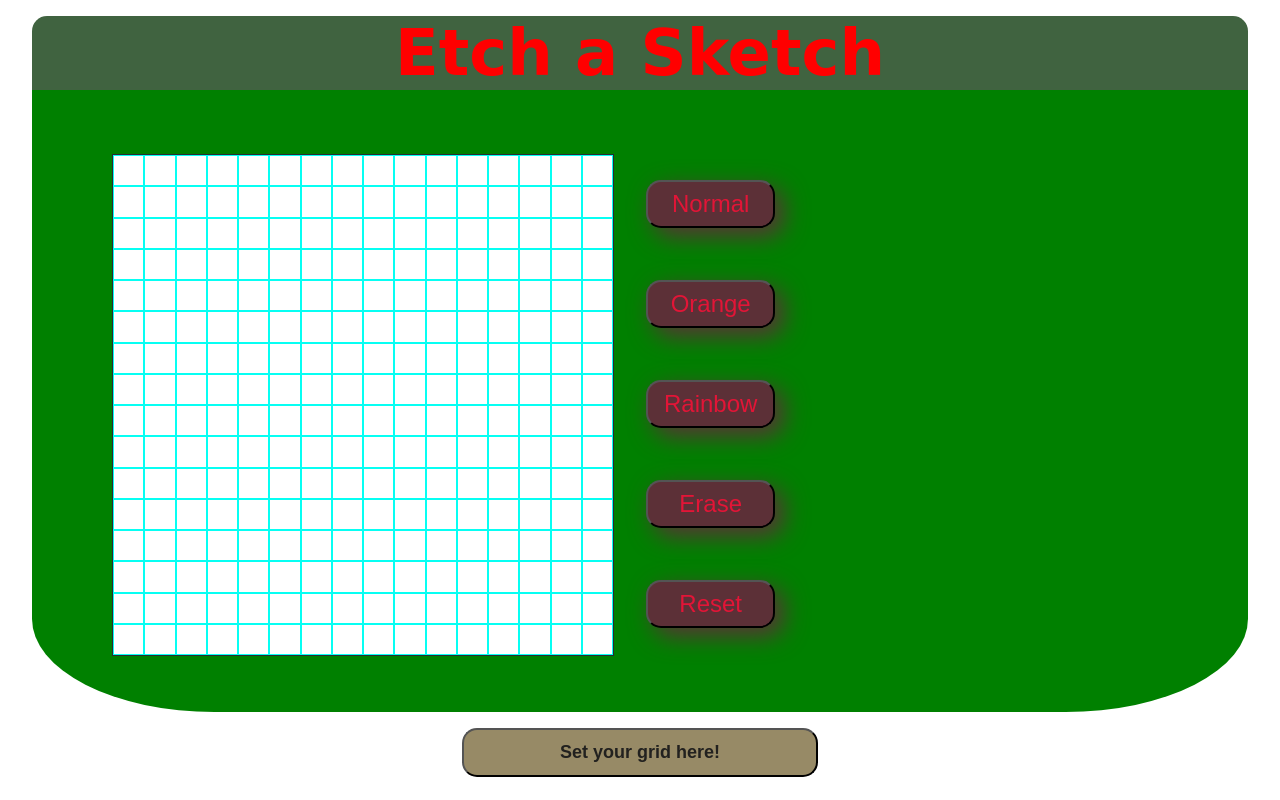
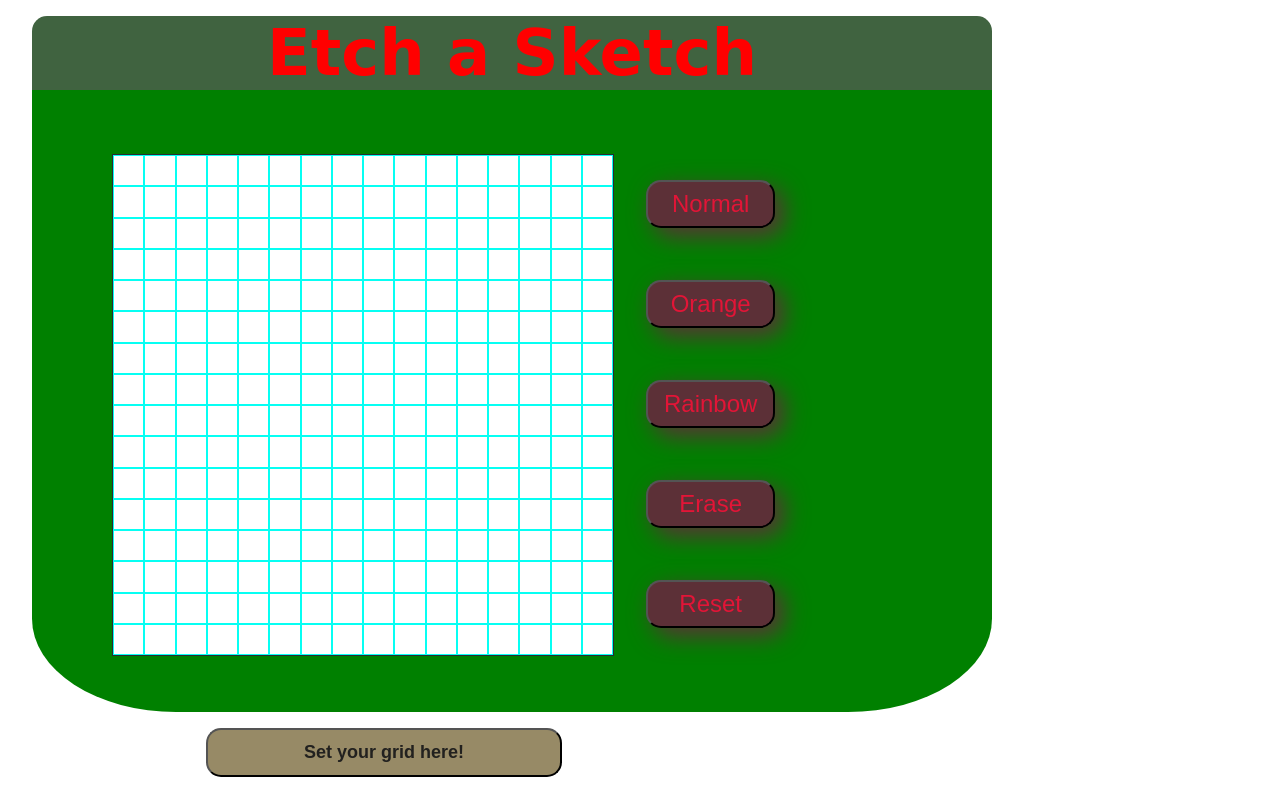
Before and after one commit to wil332/Etch-a-Sketch, a plain HTML site: page index.html in a window 1280 px wide. Drawn offline with Linux system fonts and the light colour scheme.

Commit message:
eddit some layout and width

```diff
--- a/index.html
+++ b/index.html
@@ -7,6 +7,7 @@
     <link rel="stylesheet" href="style.css" />
   </head>
   <body>
+    <section>
       <h1>Etch a Sketch</h1>
       <div class="main">
         <div class="container"></div>
@@ -20,6 +21,7 @@
       </div>
 
       <button class="grid">Set your grid here!</button>
+    </section>
     <script src="script.js"></script>
   </body>
 </html>
--- a/style.css
+++ b/style.css
@@ -13,6 +13,7 @@ h1 {
   margin: 0 2rem;
   border-radius: 15px 15px 0 0;
   color: red;
+  max-width: 960px;
 }
 
 .main {
@@ -22,6 +23,7 @@ h1 {
   border-radius: 0 0 15% 15%;
   padding: 4rem 5rem 3.5rem;
   margin: 0 2rem 1rem;
+  max-width: 800px;
 }
 
 .btn-container {
@@ -83,6 +85,7 @@ h1 {
   font-size: 18px;
   font-weight: 800;
   margin-bottom: 1rem;
+  margin-right: 40%;
 }
 
 .grid:hover {
```
Lines whose indentation alone changed are shown as unchanged.
